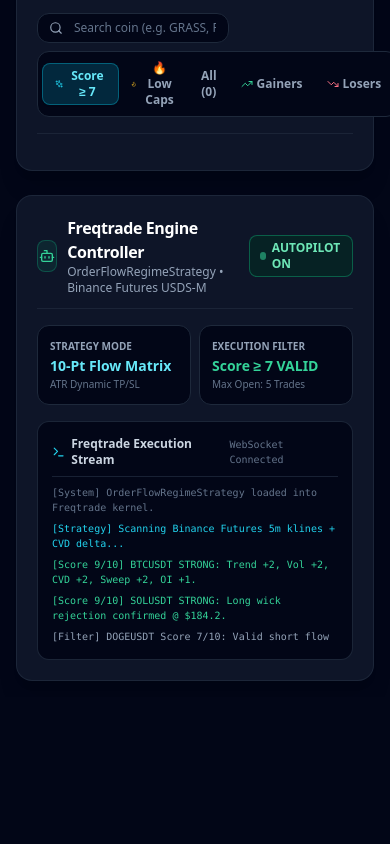
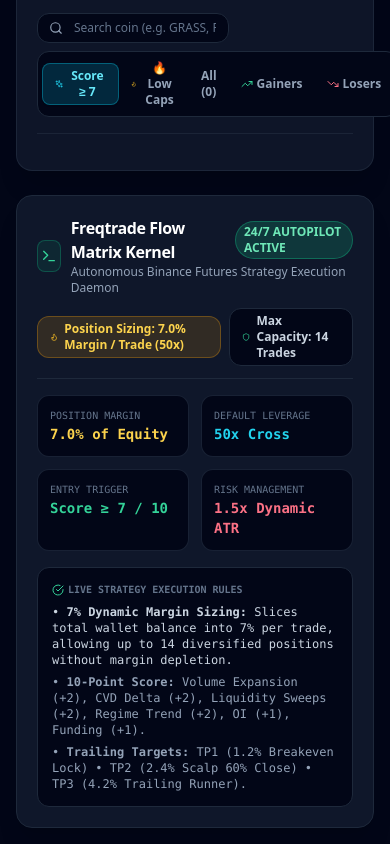
Before and after one commit to kaddangkidding/Freqtrade, a React (Vite) app in the folder hyperdata_terminal/: page / in a window 390 px wide. Shown: the part 7000-7844 px from the top of the page. Before the commit the page ends 7697 px from the top, so only its background shows below. Built offline with nearby package versions, Linux system fonts and the light colour scheme; no server answers.

Commit message:
feat(sizing): configure 7% dynamic margin allocation per trade with 14 maximum concurrent position capacity

```diff
--- a/hyperdata_terminal/src/components/FreqtradePanel.tsx
+++ b/hyperdata_terminal/src/components/FreqtradePanel.tsx
@@ -1,53 +1,74 @@
 import React from 'react';
-import { Bot, Terminal } from 'lucide-react';
+import { Bot, CheckCircle, Flame, Play, Shield, Terminal, Zap } from 'lucide-react';
 
 export const FreqtradePanel: React.FC = () => {
   return (
-    <div className="bg-slate-900/95 border border-slate-800/90 rounded-2xl p-5 shadow-xl space-y-4">
-      <div className="flex items-center justify-between pb-3 border-b border-slate-800/80">
+    <div className="bg-slate-900 border border-slate-800 rounded-2xl p-5 shadow-xl space-y-4">
+      {/* Title & Status */}
+      <div className="flex flex-col sm:flex-row sm:items-center justify-between gap-3 pb-3 border-b border-slate-800">
         <div className="flex items-center gap-2.5">
-          <div className="w-8 h-8 rounded-lg bg-emerald-500/10 border border-emerald-500/30 flex items-center justify-center text-emerald-400 font-bold">
-            <Bot className="w-4 h-4" />
+          <div className="w-8 h-8 rounded-lg bg-emerald-500/10 border border-emerald-500/30 flex items-center justify-center text-emerald-400">
+            <Terminal className="w-4 h-4" />
           </div>
           <div>
-            <h3 className="text-base font-bold text-white tracking-tight">Freqtrade Engine Controller</h3>
-            <p className="text-xs text-slate-400">OrderFlowRegimeStrategy &bull; Binance Futures USDS-M</p>
+            <div className="flex items-center gap-2">
+              <h2 className="text-base font-bold text-white tracking-tight">Freqtrade Flow Matrix Kernel</h2>
+              <span className="px-2 py-0.5 rounded-full text-xs font-black bg-emerald-500/20 text-emerald-300 border border-emerald-500/40">
+                24/7 AUTOPILOT ACTIVE
+              </span>
+            </div>
+            <p className="text-xs text-slate-400">Autonomous Binance Futures Strategy Execution Daemon</p>
           </div>
         </div>
-        <div className="flex items-center gap-1.5 px-2.5 py-1 bg-emerald-950/60 border border-emerald-500/40 rounded-lg text-emerald-300 text-xs font-black">
-          <span className="w-2 h-2 rounded-full bg-emerald-400 animate-pulse" />
-          <span>AUTOPILOT ON</span>
+
+        {/* Dynamic Margin Rule Badge */}
+        <div className="flex items-center gap-2">
+          <div className="flex items-center gap-1.5 px-3 py-1 bg-amber-500/15 border border-amber-500/30 rounded-xl text-xs font-bold text-amber-300">
+            <Flame className="w-3.5 h-3.5 text-amber-400" />
+            <span>Position Sizing: 7.0% Margin / Trade (50x)</span>
+          </div>
+          <div className="flex items-center gap-1.5 px-3 py-1 bg-slate-950 border border-slate-800 rounded-xl text-xs font-bold text-slate-300">
+            <Shield className="w-3.5 h-3.5 text-emerald-400" />
+            <span>Max Capacity: 14 Trades</span>
+          </div>
         </div>
       </div>
 
-      <div className="grid grid-cols-2 gap-2 text-xs">
-        <div className="bg-slate-950 p-3 rounded-xl border border-slate-800">
-          <span className="text-[10px] text-slate-400 uppercase font-bold block">Strategy Mode</span>
-          <span className="text-sm font-black text-cyan-300 mt-0.5 block">10-Pt Flow Matrix</span>
-          <span className="text-[10px] text-slate-500">ATR Dynamic TP/SL</span>
+      {/* Execution Matrix Parameters */}
+      <div className="grid grid-cols-2 md:grid-cols-4 gap-3 text-xs font-mono">
+        <div className="bg-slate-950 p-3 rounded-xl border border-slate-800/80">
+          <span className="text-slate-500 block uppercase text-[10px]">Position Margin</span>
+          <span className="text-amber-300 font-extrabold text-sm">7.0% of Equity</span>
         </div>
-        <div className="bg-slate-950 p-3 rounded-xl border border-slate-800">
-          <span className="text-[10px] text-slate-400 uppercase font-bold block">Execution Filter</span>
-          <span className="text-sm font-black text-emerald-400 mt-0.5 block">Score &ge; 7 VALID</span>
-          <span className="text-[10px] text-slate-500">Max Open: 5 Trades</span>
+        <div className="bg-slate-950 p-3 rounded-xl border border-slate-800/80">
+          <span className="text-slate-500 block uppercase text-[10px]">Default Leverage</span>
+          <span className="text-cyan-400 font-extrabold text-sm">50x Cross</span>
+        </div>
+        <div className="bg-slate-950 p-3 rounded-xl border border-slate-800/80">
+          <span className="text-slate-500 block uppercase text-[10px]">Entry Trigger</span>
+          <span className="text-emerald-400 font-extrabold text-sm">Score &ge; 7 / 10</span>
+        </div>
+        <div className="bg-slate-950 p-3 rounded-xl border border-slate-800/80">
+          <span className="text-slate-500 block uppercase text-[10px]">Risk Management</span>
+          <span className="text-rose-400 font-extrabold text-sm">1.5x Dynamic ATR</span>
         </div>
       </div>
 
-      <div className="bg-slate-950 border border-slate-800/90 rounded-xl p-3.5 font-mono text-[11px] space-y-2">
-        <div className="flex items-center justify-between pb-2 border-b border-slate-800/80">
-          <span className="text-xs font-bold text-slate-300 flex items-center gap-1.5 font-sans">
-            <Terminal className="w-3.5 h-3.5 text-cyan-400" />
-            Freqtrade Execution Stream
-          </span>
-          <span className="text-[10px] text-slate-500">WebSocket Connected</span>
+      {/* Strategy Highlights Log */}
+      <div className="p-3.5 rounded-xl bg-slate-950 border border-slate-800 text-xs font-mono text-slate-300 space-y-1.5">
+        <div className="text-slate-500 font-bold uppercase text-[10px] flex items-center gap-1">
+          <CheckCircle className="w-3 h-3 text-emerald-400" />
+          Live Strategy Execution Rules
         </div>
-        <div className="space-y-1.5 text-[10px] text-slate-300 max-h-[160px] overflow-y-auto">
-          <div className="text-slate-500">[System] OrderFlowRegimeStrategy loaded into Freqtrade kernel.</div>
-          <div className="text-cyan-400">[Strategy] Scanning Binance Futures 5m klines + CVD delta...</div>
-          <div className="text-emerald-400">[Score 9/10] BTCUSDT STRONG: Trend +2, Vol +2, CVD +2, Sweep +2, OI +1.</div>
-          <div className="text-emerald-400">[Score 9/10] SOLUSDT STRONG: Long wick rejection confirmed @ $184.2.</div>
-          <div className="text-slate-400">[Filter] DOGEUSDT Score 7/10: Valid short flow confirmed.</div>
-        </div>
+        <p className="text-slate-300">
+          &bull; <strong>7% Dynamic Margin Sizing:</strong> Slices total wallet balance into 7% per trade, allowing up to 14 diversified positions without margin depletion.
+        </p>
+        <p className="text-slate-400">
+          &bull; <strong>10-Point Score:</strong> Volume Expansion (+2), CVD Delta (+2), Liquidity Sweeps (+2), Regime Trend (+2), OI (+1), Funding (+1).
+        </p>
+        <p className="text-slate-400">
+          &bull; <strong>Trailing Targets:</strong> TP1 (1.2% Breakeven Lock) &bull; TP2 (2.4% Scalp 60% Close) &bull; TP3 (4.2% Trailing Runner).
+        </p>
       </div>
     </div>
   );
```
Also changed, not shown: 1 other file (tests, documents, lock files or other folders).
